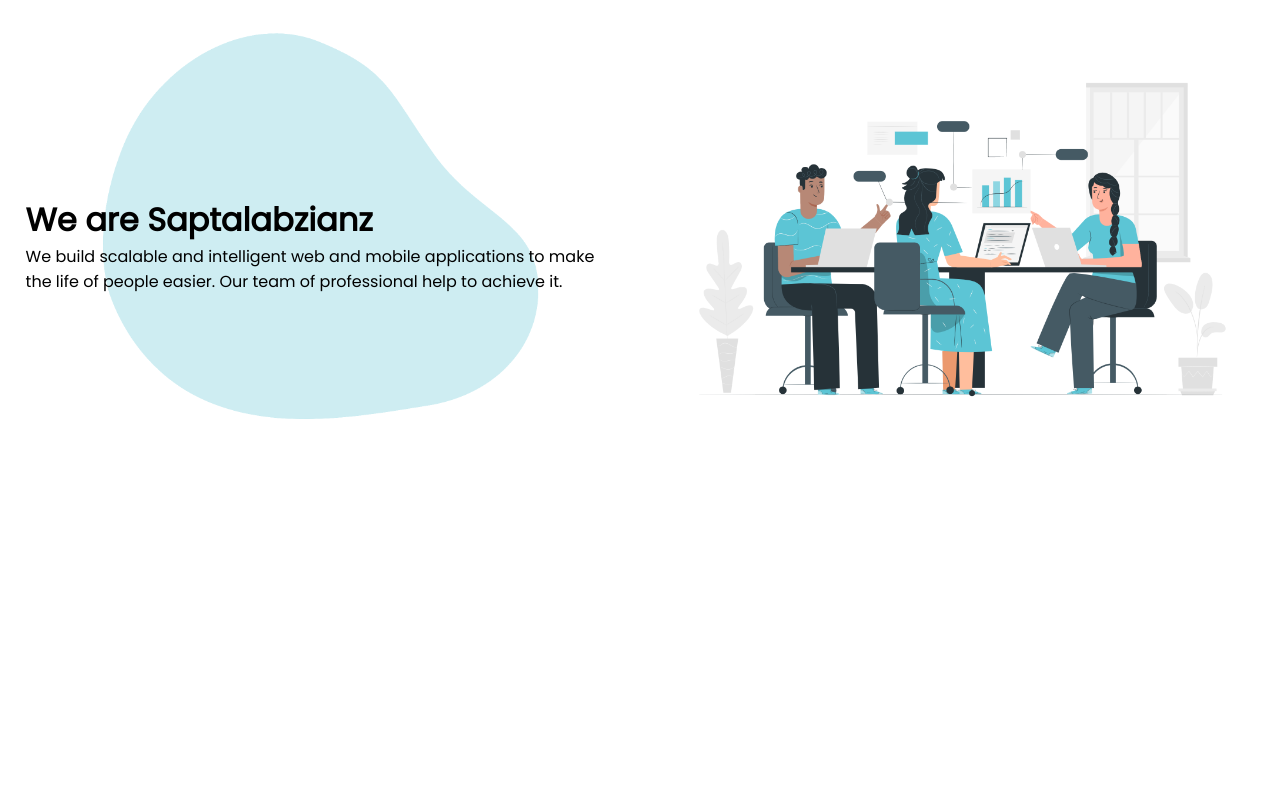
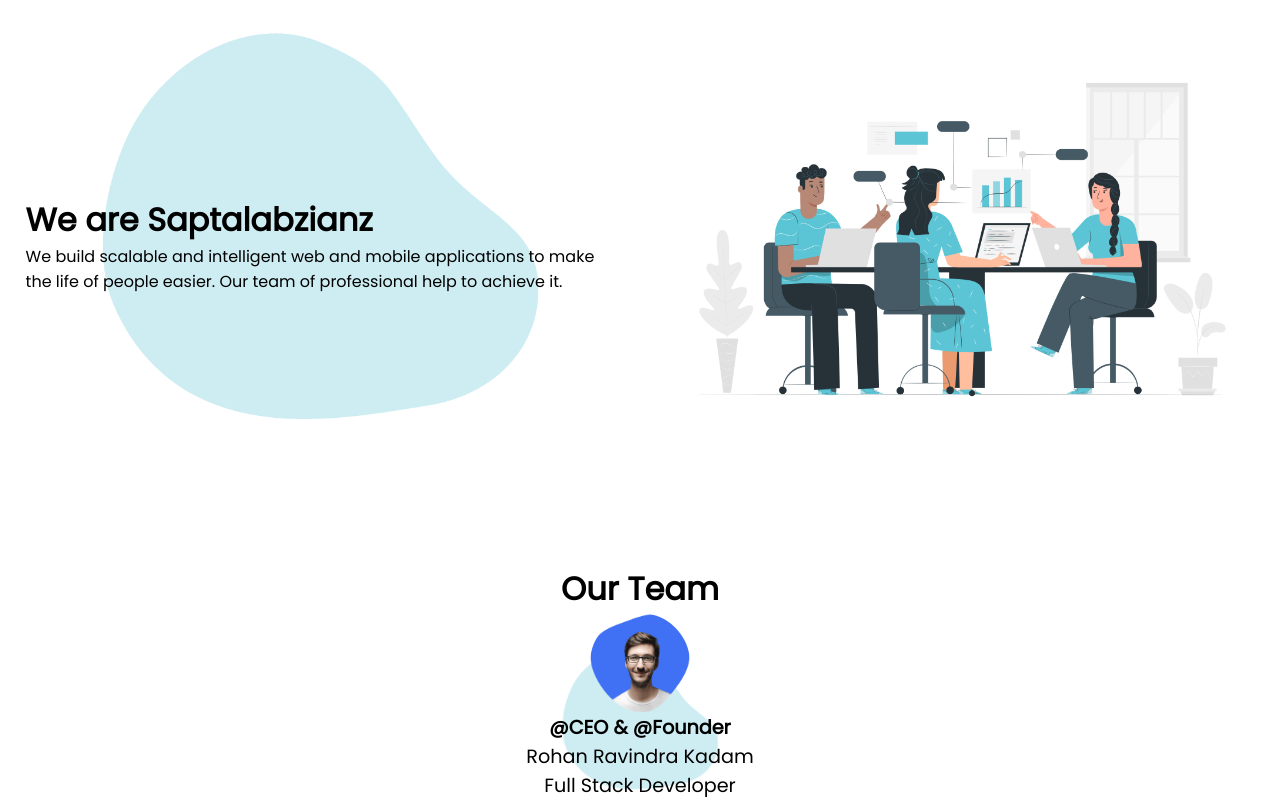
Before and after one commit to Rohan2596/saptalabz-offical, a React (Create React App) app: page / in a window 1280 px wide. Shown: the part 763-1563 px from the top of the page. Before the commit the page ends 1328 px from the top, so only its background shows below. Built offline with nearby package versions, Linux system fonts and the light colour scheme.

Commit message:
ADDED:Team section into about Us page.

```diff
--- a/src/component/about-us/aboutUs.css
+++ b/src/component/about-us/aboutUs.css
@@ -37,6 +37,42 @@
 .aboutus-image{
     width: 100%;
 }
+.team{
+    display: flex;
+    flex-direction: column;
+    justify-content: center space-around;
+
+}
+.our_team{
+    font-size: xx-large;
+    font-weight: bolder;
+    display: flex;
+    justify-content: center;
+}
+.team_members{
+    display: flex;
+    flex-direction: column;
+    justify-content: center;
+    width: fit-content;
+    align-self: center;
+    text-align: center;
+    background-image: url(../../assets/gif/background.png);
+    background-position: top;
+    background-repeat: no-repeat;
+    background-size: cover;
+    position: relative;
+
+}
+.team_avatar{
+    vertical-align: middle;
+    width: 100px;
+    height: 100px;
+    border-radius: 50%;
+    align-self: center;
+}
+.team_info{
+    font-size: larger;
+}
 @media screen and (max-width:786px){
     .aboutUs{
 
@@ -65,4 +101,8 @@
     .aboutus-image{
         width: 100%;
     }
+    .our_team{
+        font-size: x-large;
+
+    }
 }
--- a/src/component/about-us/aboutUs.jsx
+++ b/src/component/about-us/aboutUs.jsx
@@ -1,9 +1,9 @@
-import  React,{Component } from "react";
+import React, { Component } from "react";
 import './aboutUs.css';
 import { requirePropFactory } from "@material-ui/core";
-class AboutUs extends Component{
-    render(){
-        return(
+class AboutUs extends Component {
+    render() {
+        return (
             <>
                 <div className="aboutUs">
                     <div className="aboutUs-left">
@@ -19,7 +19,16 @@ class AboutUs extends Component{
                     </div>
 
                 </div>
+                <div className="team">
+                    <span className="our_team">Our Team</span>
+                    <div className="team_members">
+                        <img src={require('../../assets/gif/marlon.png')} alt="" className="team_avatar" />
+                        <span className="team_info" style={{fontWeight:"bold"}}>@CEO & @Founder</span>
+                        <span className="team_info">Rohan Ravindra Kadam</span>
+                        <span className="team_info">Full Stack Developer</span>
+                    </div>
 
+                </div>
             </>
         )
     }
```
Also changed, not shown: src/assets/gif/marlon.png (added). Lines whose indentation alone changed are shown as unchanged.
